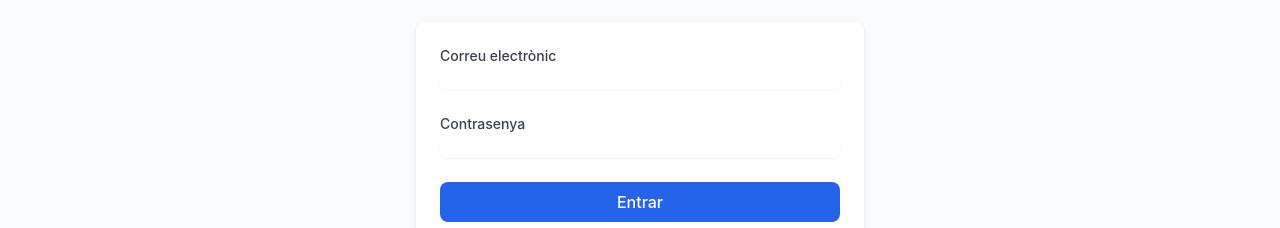
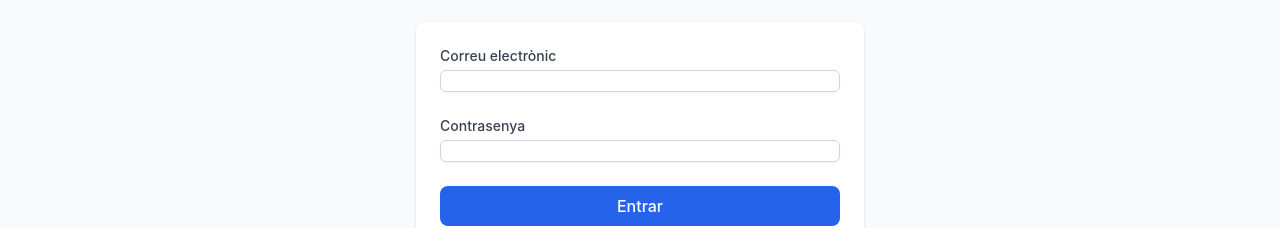
Before and after one commit to Caballosanex/MatchCota, a React (Vite) app in the folder frontend/: page /login in a window 1280 px wide. Shown: the part 206-434 px from the top of the page. Built offline with nearby package versions, Linux system fonts and the light colour scheme; no server answers.

Commit message:
[fix] border class missing in input.jsx

```diff
--- a/frontend/src/components/ui/Input.jsx
+++ b/frontend/src/components/ui/Input.jsx
@@ -16,7 +16,7 @@ const Input = forwardRef(({
             <input
                 ref={ref}
                 className={`
-          block w-full rounded-md border-gray-300 shadow-sm
+          block w-full rounded-md border border-gray-300 shadow-sm
           focus:border-blue-500 focus:ring-blue-500 sm:text-sm
           disabled:cursor-not-allowed disabled:bg-gray-50
           ${error ? 'border-red-300 text-red-900 placeholder-red-300 focus:border-red-500 focus:ring-red-500' : 'border-gray-300'}
```
